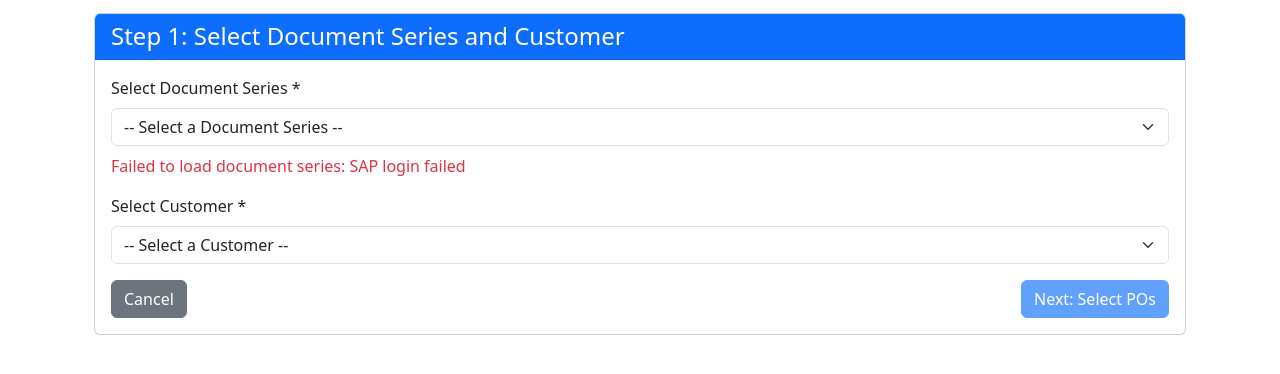
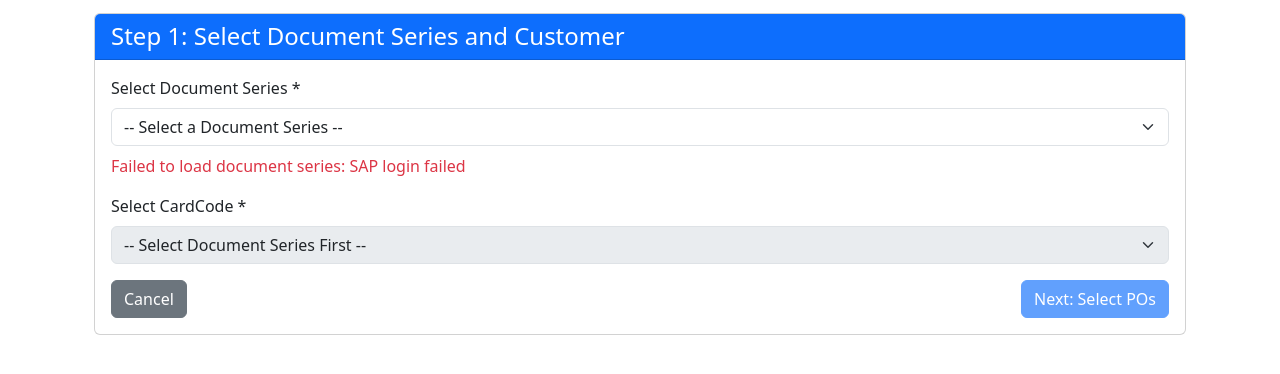
Before and after one commit to pragavigithub/Emerald_Barcode_20251104, a Flask app: page /multi-grn/create/step1 in a window 1280 px wide. Shown: the part 157-531 px from the top of the page. Run offline with Flask 3, Linux system fonts and the light colour scheme; a user stored in the database is signed in; data that the repository does not hold is empty; parts of the project's set-up code (start-up, migrations or seed data) failed here and were passed over; some libraries are stand-ins or nearby versions.

Commit message:
Add ability to fetch customer card codes based on document series
Adds a new API endpoint `/api/cardcodes-by-series` and service method `fetch_cardcodes_by_series` to retrieve customer card codes and names from SAP based on a provided SeriesID. Updates the frontend to dynamically load these card codes after a document series is selected, replacing the previous static customer loading mechanism.

Replit-Commit-Author: Agent
Replit-Commit-Session-Id: e3354b28-b83c-4821-ae67-91aced44b2b4
Replit-Commit-Checkpoint-Type: intermediate_checkpoint
Replit-Commit-Event-Id: 7f64173d-4632-4517-8041-6c619dbb7329
Replit-Commit-Screenshot-Url: https://storage.googleapis.com/screenshot-production-us-central1/5c42b911-7c4d-4fb0-aaa5-97dc6436ed6a/e3354b28-b83c-4821-ae67-91aced44b2b4/KG9DU7w

```diff
--- a/modules/multi_grn_creation/routes.py
+++ b/modules/multi_grn_creation/routes.py
@@ -757,6 +757,29 @@ def api_document_series():
 
     series = result.get('series', [])
     return jsonify({'success': True, 'series': series})
+
+@multi_grn_bp.route('/api/cardcodes-by-series')
+@login_required
+def api_cardcodes_by_series():
+    """API endpoint to fetch CardCodes filtered by SeriesID"""
+    series_id_str = request.args.get('series_id')
+
+    if not series_id_str:
+        return jsonify({'success': False, 'error': 'series_id parameter is required'}), 400
+
+    try:
+        series_id = int(series_id_str)
+    except (ValueError, TypeError):
+        return jsonify({'success': False, 'error': 'series_id must be a valid integer'}), 400
+
+    sap_service = SAPMultiGRNService()
+    result = sap_service.fetch_cardcodes_by_series(series_id)
+
+    if not result['success']:
+        return jsonify({'success': False, 'error': result.get('error')}), 500
+
+    cardcodes = result.get('cardcodes', [])
+    return jsonify({'success': True, 'cardcodes': cardcodes})
 
 @multi_grn_bp.route('/api/open-lines/<int:batch_id>')
 @login_required
--- a/modules/multi_grn_creation/services.py
+++ b/modules/multi_grn_creation/services.py
@@ -547,3 +547,69 @@ class SAPMultiGRNService:
         except Exception as e:
             logging.error(f"❌ Error fetching line items: {str(e)}")
             return {'success': False, 'error': str(e)}
+
+    def fetch_cardcodes_by_series(self, series_id):
+        """
+        Fetch CardCode and CardName list filtered by SeriesID
+        Uses the Get_CarCode_BySeriesID SQL query
+
+        Args:
+            series_id: The document series ID (must be an integer)
+
+        Returns:
+            dict with success status and list of CardCode/CardName tuples
+        """
+        if not series_id:
+            return {'success': False, 'error': 'SeriesID is required'}
+
+        try:
+            series_id = int(series_id)
+        except (ValueError, TypeError):
+            return {'success': False, 'error': 'SeriesID must be a valid integer'}
+
+        if not self.ensure_logged_in():
+            logging.warning(f"SAP login failed - cannot fetch CardCodes for series {series_id}")
+            return {'success': False, 'error': 'SAP login failed'}
+
+        try:
+            url = f"{self.base_url}/b1s/v1/SQLQueries('Get_CarCode_BySeriesID')/List"
+            payload = {
+                "ParamList": f"SeriesID='{series_id}'"
+            }
+
+            logging.info(f"🔍 Fetching CardCodes for SeriesID: {series_id}")
+            response = self.session.post(url, json=payload, timeout=30)
+
+            if response.status_code == 200:
+                data = response.json()
+                cardcode_list = data.get('value', [])
+
+                normalized_cardcodes = []
+                for item in cardcode_list:
+                    card_code = item.get("'Card_Code'") or item.get('Card_Code') or item.get('CardCode')
+                    card_name = item.get("'Card Name'") or item.get('Card Name') or item.get('CardName')
+
+                    if card_code and card_name:
+                        normalized_cardcodes.append({
+                            'CardCode': card_code,
+                            'CardName': card_name
+                        })
+
+                logging.info(f"✅ Fetched {len(normalized_cardcodes)} CardCodes for series {series_id}")
+                return {
+                    'success': True,
+                    'cardcodes': normalized_cardcodes
+                }
+            elif response.status_code == 401:
+                self.session_id = None
+                if self.login():
+                    return self.fetch_cardcodes_by_series(series_id)
+                return {'success': False, 'error': 'Authentication failed'}
+            else:
+                error_msg = response.text
+                logging.error(f"❌ Failed to fetch CardCodes: {error_msg}")
+                return {'success': False, 'error': error_msg}
+
+        except Exception as e:
+            logging.error(f"❌ Error fetching CardCodes: {str(e)}")
+            return {'success': False, 'error': str(e)}
--- a/modules/multi_grn_creation/templates/multi_grn/step1_customer.html
+++ b/modules/multi_grn_creation/templates/multi_grn/step1_customer.html
@@ -33,12 +33,12 @@
                 </div>
 
                 <div class="mb-3">
-                    <label for="customerDropdown" class="form-label">Select Customer *</label>
-                    <select class="form-select" id="customerDropdown" name="customer_dropdown" required style="width: 100%;">
-                        <option value="">-- Select a Customer --</option>
+                    <label for="customerDropdown" class="form-label">Select CardCode *</label>
+                    <select class="form-select" id="customerDropdown" name="customer_dropdown" required style="width: 100%;" disabled>
+                        <option value="">-- Select Document Series First --</option>
                     </select>
                     <div id="loadingMessage" class="text-muted mt-2" style="display: none;">
-                        <span class="spinner-border spinner-border-sm me-2"></span>Loading customers...
+                        <span class="spinner-border spinner-border-sm me-2"></span>Loading CardCodes...
                     </div>
                     <div id="errorMessage" class="text-danger mt-2" style="display: none;"></div>
                 </div>
@@ -91,9 +91,10 @@ $(document).ready(function() {
 
     customerDropdown.select2({
         theme: 'bootstrap-5',
-        placeholder: 'Select a customer',
+        placeholder: 'Select a CardCode',
         allowClear: true,
-        width: '100%'
+        width: '100%',
+        disabled: true
     });
 
     // Load document series from API
@@ -130,40 +131,6 @@ $(document).ready(function() {
             console.error('Error loading document series:', err);
         });
 
-    // Load customers from API
-    loadingMessage.show();
-
-    fetch('/multi-grn/api/customers-dropdown')
-        .then(response => response.json())
-        .then(data => {
-            loadingMessage.hide();
-
-            if (data.success && data.customers) {
-                data.customers.forEach(customer => {
-                    const option = new Option(
-                        customer.CardName,
-                        customer.CardCode,
-                        false,
-                        false
-                    );
-                    $(option).data('customer-name', customer.CardName);
-                    customerDropdown.append(option);
-                });
-
-                customerDropdown.trigger('change');
-                console.log(`✅ Loaded ${data.customers.length} customers`);
-            } else {
-                errorMessage.text('Failed to load customers: ' + (data.error || 'Unknown error'));
-                errorMessage.show();
-            }
-        })
-        .catch(err => {
-            loadingMessage.hide();
-            errorMessage.text('Error loading customers: ' + err.message);
-            errorMessage.show();
-            console.error('Error loading customers:', err);
-        });
-
     // Handle document series selection
     docSeriesDropdown.on('change', function() {
         const selectedSeries = $(this).val();
@@ -174,10 +141,66 @@ $(document).ready(function() {
             $('#doc_series_id').val(selectedSeries);
             $('#doc_series_name').val(selectedSeriesName);
             $('#selectedSeriesName').text(`Document Series: ${selectedSeriesName}`);
+
+            // Clear and reset CardCode dropdown
+            customerDropdown.empty().append(new Option('-- Loading CardCodes... --', '', false, false));
+            customerDropdown.prop('disabled', true);
+            customerDropdown.trigger('change');
+            $('#customer_code').val('');
+            $('#customer_name').val('');
+            errorMessage.hide();
+            loadingMessage.show();
+
+            // Fetch CardCodes for the selected Series
+            fetch(`/multi-grn/api/cardcodes-by-series?series_id=${selectedSeries}`)
+                .then(response => response.json())
+                .then(data => {
+                    loadingMessage.hide();
+
+                    if (data.success && data.cardcodes) {
+                        // Clear dropdown and add default option
+                        customerDropdown.empty().append(new Option('-- Select a CardCode --', '', false, false));
+
+                        // Add CardCode options
+                        data.cardcodes.forEach(cardcode => {
+                            const option = new Option(
+                                `${cardcode.CardName} (${cardcode.CardCode})`,
+                                cardcode.CardCode,
+                                false,
+                                false
+                            );
+                            $(option).data('customer-name', cardcode.CardName);
+                            customerDropdown.append(option);
+                        });
+
+                        // Enable the dropdown
+                        customerDropdown.prop('disabled', false);
+                        customerDropdown.trigger('change');
+                        console.log(`✅ Loaded ${data.cardcodes.length} CardCodes for series ${selectedSeries}`);
+                    } else {
+                        customerDropdown.empty().append(new Option('-- No CardCodes found --', '', false, false));
+                        errorMessage.text('Failed to load CardCodes: ' + (data.error || 'Unknown error'));
+                        errorMessage.show();
+                    }
+                })
+                .catch(err => {
+                    loadingMessage.hide();
+                    customerDropdown.empty().append(new Option('-- Error loading CardCodes --', '', false, false));
+                    errorMessage.text('Error loading CardCodes: ' + err.message);
+                    errorMessage.show();
+                    console.error('Error loading CardCodes:', err);
+                });
         } else {
             $('#doc_series_id').val('');
             $('#doc_series_name').val('');
             $('#selectedSeriesName').text('');
+
+            // Reset CardCode dropdown
+            customerDropdown.empty().append(new Option('-- Select Document Series First --', '', false, false));
+            customerDropdown.prop('disabled', true);
+            customerDropdown.trigger('change');
+            $('#customer_code').val('');
+            $('#customer_name').val('');
         }
 
         updateNextButton();
```
Also changed, not shown: 1 other file.
